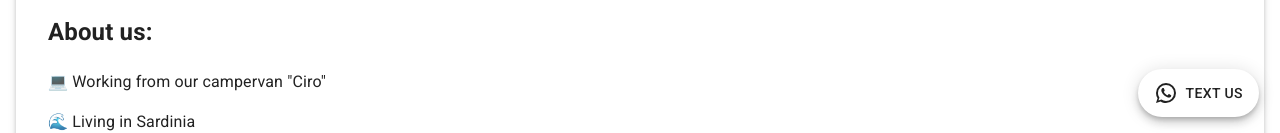
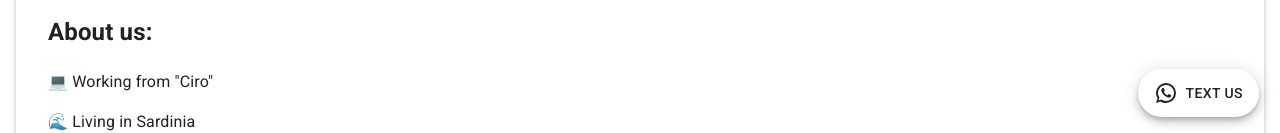
Before and after one commit to nickola86/habit-tracker, a React (Create React App) app: page / in a window 1280 px wide. Shown: the part 669-802 px from the top of the page. Built offline with nearby package versions, Linux system fonts and the light colour scheme.

Commit message:
rollback ciro home page

```diff
--- a/src/i18n/en.js
+++ b/src/i18n/en.js
@@ -5,7 +5,7 @@ export const en = {
         changeLanguage:'Change Language',
         //Generali
         "Su di noi":"About us",
-        "Lavoriamo sul nostro camper \"Ciro\"":"Working from our campervan \"Ciro\"",
+        "Lavoriamo su \"Ciro\"":"Working from \"Ciro\"",
         "Viviamo in Sardegna": "Living in Sardinia",
         "Lei": "Her",
         "Lui": "Him",
--- a/src/views/Ciro.tsx
+++ b/src/views/Ciro.tsx
@@ -31,7 +31,7 @@ export default function Ciro() {
         <Grid item md={12} xs={12}>
           <Paper elevation={3} style={{margin:'0 1em 2em 1em', padding:'0.5em 2em', borderTopLeftRadius:0, borderTopRightRadius:0}}>
             <h2><Trans>Su di noi</Trans>:</h2>
-            <p>💻 <Trans>Lavoriamo sul nostro camper "Ciro"</Trans></p>
+            <p>💻 <Trans>Lavoriamo su "Ciro"</Trans></p>
             <p>🌊 <Trans>Viviamo in Sardegna</Trans></p>
             <p><Instagram style={{verticalAlign:'bottom'}}/> <a target="_blank" title="Smartworkingvan" href="http://instagram.com/smartworkingvan">smartworkingvan</a></p>
           </Paper>
```
